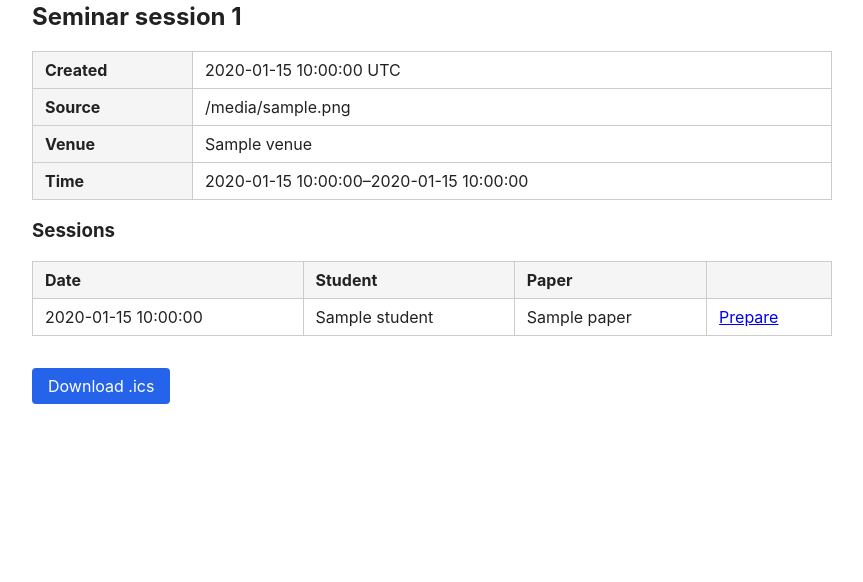
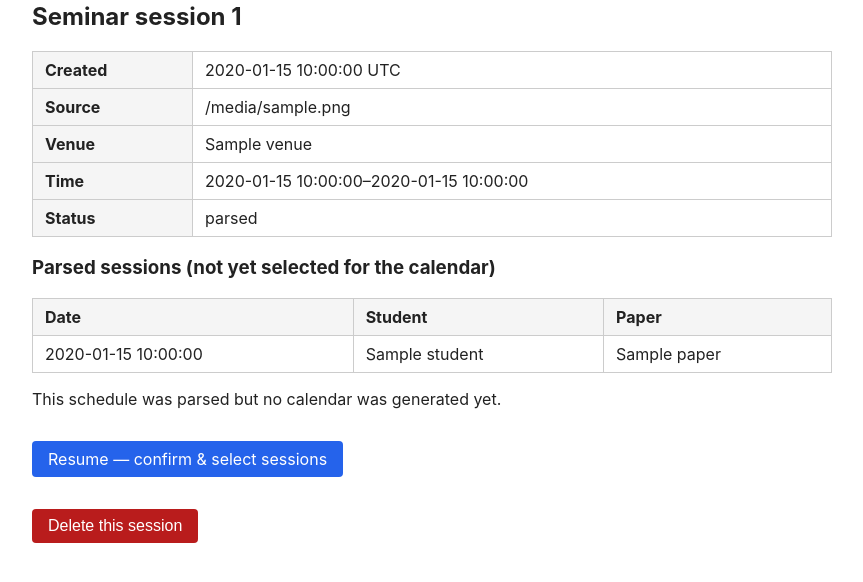
Before and after one commit to khizirsiddiqui/seminar-assistant, a FastAPI app: template templates/session.html in a window 1280 px wide. Shown: the part 134-716 px from the top of the page, without its empty margins (208-1071 px from the left). Run offline with FastAPI, Linux system fonts and the light colour scheme; the template is opened without the code that fills it: most values are stand-ins (such as "Sample title", 1, 10 or a date in 2020).

Commit message:
feat: resumable parsed sessions in history and session deletion

```diff
--- a/app/main.py
+++ b/app/main.py
@@ -151,9 +151,11 @@ async def history(request: Request):
     sessions = []
     for sid in storage.list_sessions():
         try:
-            sessions.append(storage.get_session(sid))
+            meta = storage.get_session(sid)
         except FileNotFoundError:
             continue
+        meta["status"] = "generated" if storage.has_selection(sid) else "parsed"
+        sessions.append(meta)
     return templates.TemplateResponse(request=request, name="history.html",
                                       context={"sessions": sessions})
 
@@ -162,10 +164,28 @@ async def history(request: Request):
 async def session_detail(request: Request, sid: str):
     try:
         meta = storage.get_session(sid)
-        rows = storage.load_selection(sid)
     except FileNotFoundError:
         return templates.TemplateResponse(
             request=request, name="error.html", status_code=404,
             context={"message": f"Session {sid} not found."})
+
+    if storage.has_selection(sid):
+        rows = storage.load_selection(sid)
+        status = "generated"
+    else:
+        rows = storage.load_parsed(sid)
+        status = "parsed"
     return templates.TemplateResponse(request=request, name="session.html",
-                                      context={"sid": sid, "meta": meta, "rows": rows})
+                                      context={"sid": sid, "meta": meta, "rows": rows,
+                                               "status": status})
+
+
+@app.post("/delete/{sid}")
+async def delete_session(request: Request, sid: str):
+    try:
+        storage.delete_session(sid)
+    except FileNotFoundError:
+        return templates.TemplateResponse(
+            request=request, name="error.html", status_code=404,
+            context={"message": f"Session {sid} not found."})
+    return RedirectResponse("/history", status_code=303)
--- a/templates/base.html
+++ b/templates/base.html
@@ -25,6 +25,7 @@
     .progress-label { font-size: 0.9rem; color: #555; margin-top: 0.4rem; }
     .spinner { display: inline-block; width: 22px; height: 22px; border: 3px solid #e5e7eb;
       border-top-color: #2563eb; border-radius: 50%; animation: spin 0.8s linear infinite; vertical-align: middle; }
+    .danger, button.danger { background: #b91c1c; }
     @keyframes spin { to { transform: rotate(360deg); } }
   </style>
 </head>
--- a/templates/session.html
+++ b/templates/session.html
@@ -6,12 +6,17 @@
   <tr><th>Source</th><td>{{ meta.source_filename }}</td></tr>
   <tr><th>Venue</th><td>{{ meta.venue }}</td></tr>
   <tr><th>Time</th><td>{{ meta.start_time }}–{{ meta.end_time }}</td></tr>
+  <tr><th>Status</th><td>{{ status }}</td></tr>
 </table>
 
+{% if status == "parsed" %}
+<h3>Parsed sessions (not yet selected for the calendar)</h3>
+{% else %}
 <h3>Sessions</h3>
+{% endif %}
 <table>
   <thead>
-    <tr><th>Date</th><th>Student</th><th>Paper</th><th></th></tr>
+    <tr><th>Date</th><th>Student</th><th>Paper</th>{% if status == "generated" %}<th></th>{% endif %}</tr>
   </thead>
   <tbody>
     {% for row in rows %}
@@ -19,10 +24,21 @@
       <td>{{ row.date }}</td>
       <td>{{ row.student }}</td>
       <td>{{ row.paper }}</td>
-      <td><a href="/prepare/{{ sid }}/{{ loop.index0 }}">Prepare</a></td>
+      {% if status == "generated" %}<td><a href="/prepare/{{ sid }}/{{ loop.index0 }}">Prepare</a></td>{% endif %}
     </tr>
     {% endfor %}
   </tbody>
 </table>
+
+{% if status == "parsed" %}
+<p>This schedule was parsed but no calendar was generated yet.</p>
+<p><a class="button" href="/confirm/{{ sid }}">Resume — confirm &amp; select sessions</a></p>
+{% else %}
 <p><a class="button" href="/download/{{ sid }}">Download .ics</a></p>
+{% endif %}
+
+<form action="/delete/{{ sid }}" method="post" style="margin-top:1rem"
+      onsubmit="return confirm('Delete this seminar session?')">
+  <button type="submit" class="danger">Delete this session</button>
+</form>
 {% endblock %}
```
Also changed, not shown: app/storage.py (+9 -0 lines), templates/history.html (+8 -1 lines), tests/test_history.py (added, +74 -0 lines).
